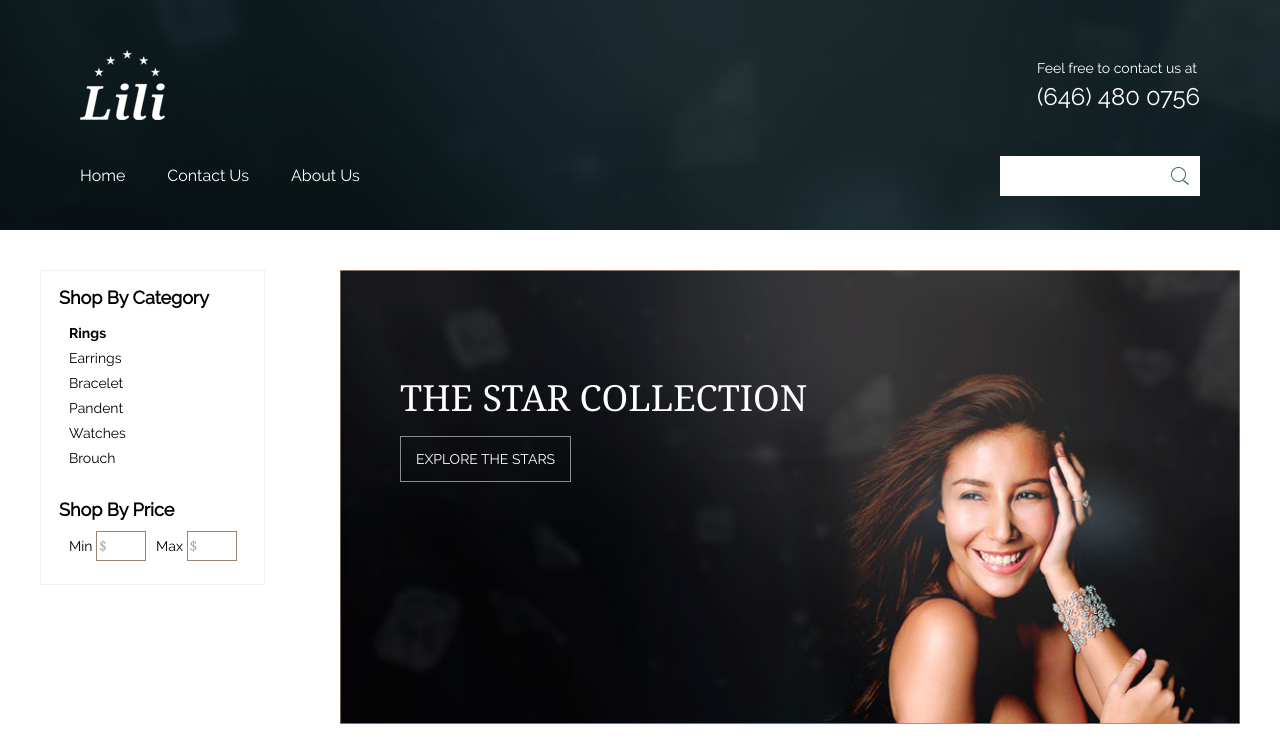
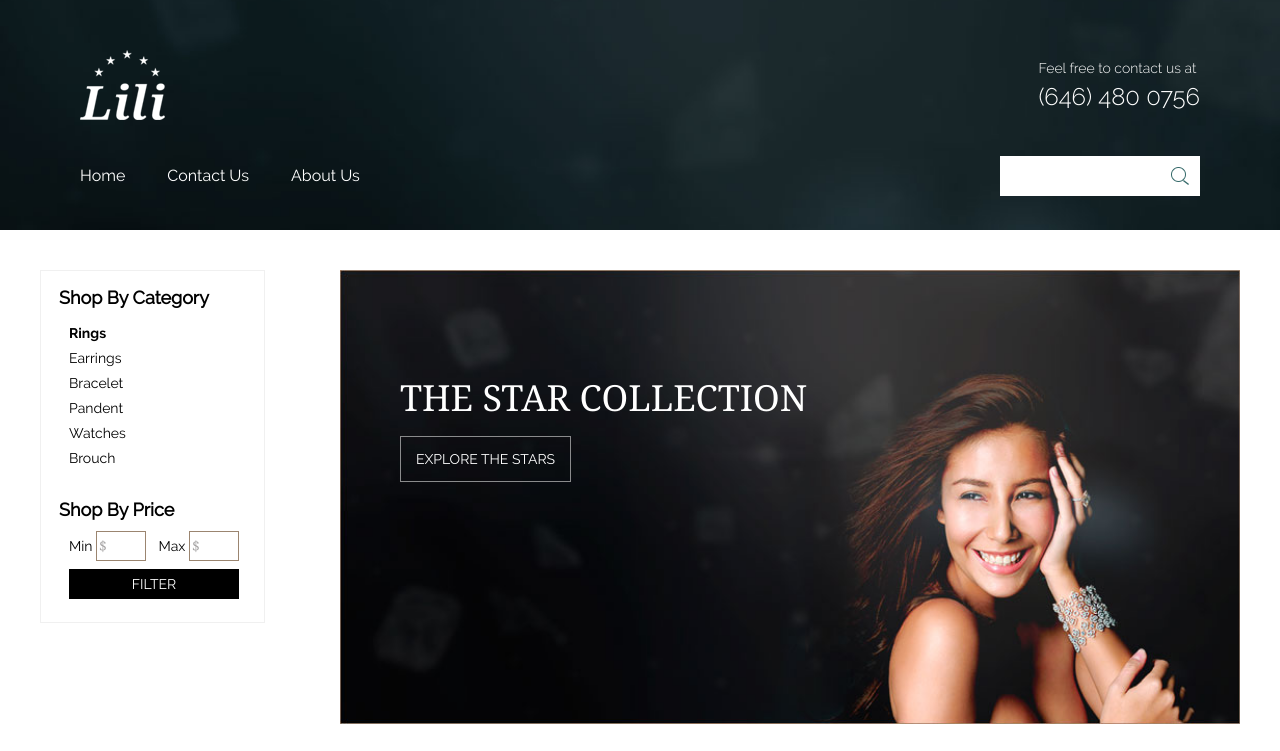
Before and after one commit to Web-Ares/lili_eBay, a website: page app/index.html in a window 1280 px wide. Shown: the top 751 px of the page. Drawn offline with nearby package versions, Linux system fonts and the light colour scheme; files that its build step writes are made by us from their sources.

Commit message:
add font light and button in filter

```diff
--- a/app/index.html
+++ b/app/index.html
@@ -95,6 +95,8 @@
                     <label>Max</label>
                     <span class="price-range__field"><input type="text" placeholder=""></span>
                 </fieldset>
+
+                <button class="btn btn_2" type="submit"><span>FILter</span></button>
             </form>
             <!--/price-range-->
 
--- a/app/sass/_btn.scss
+++ b/app/sass/_btn.scss
@@ -8,6 +8,7 @@
   font-family: $font;
   font-size: 12px;
   text-transform: uppercase;
+  text-align: center;
 
   &:before {
     content: '';
@@ -31,12 +32,15 @@
   }
 
   span {
-    display: table-cell;
-    vertical-align: middle;
     position: relative;
     z-index: 2;
     color: #fff;
     transition: color .3s ease-in-out;
+  }
+
+  &.btn_2 {
+    border: none;
+    background-color: #000;
   }
 }
 
--- a/app/sass/_fonts.scss
+++ b/app/sass/_fonts.scss
@@ -39,3 +39,10 @@
   font-weight: normal;
   font-style: normal;
 }
+
+@font-face {
+  font-family: "Raleway-Light";
+  src: url("../fonts/Raleway-Light.woff") format("woff");
+  font-weight: normal;
+  font-style: normal;
+}
--- a/app/sass/_price-range.scss
+++ b/app/sass/_price-range.scss
@@ -1,12 +1,13 @@
 /* --------------- price-range --------------- */
 .price-range {
   display: flex;
-  justify-content: flex-start;
-  padding: 5px 5px 5px 10px;
+  flex-wrap: wrap;
+  justify-content: space-between;
+  padding: 5px 15px 5px 10px;
 
   fieldset {
     display: block;
-    margin-left: 10px;
+    margin: 0 0 8px 10px;
 
     &:first-child { margin-left: 0; }
   }
@@ -44,6 +45,12 @@
       background: #fff;
     }
   }
+
+  button[type=submit] {
+    display: block;
+    width: 100%;
+    padding: 7px 10px;
+  }
 }
 
 @media (min-width: $small) {
--- a/app/sass/_settings.scss
+++ b/app/sass/_settings.scss
@@ -10,6 +10,7 @@ $large: 1280px;
 \*===================================================*/
 $font: 'Raleway-Regular', sans-serif;
 $font-bold: 'Raleway-Bold', sans-serif;
+$font-light: 'Raleway-Light', sans-serif;
 $fontNoto: 'NotoSerif-Regular', sans-serif;
 $fontNoto-bold: 'NotoSerif-Bold', sans-serif;
 $fontNoto-bolditalic: 'NotoSerif-BoldItalic', sans-serif;
--- a/app/sass/_site.scss
+++ b/app/sass/_site.scss
@@ -32,6 +32,7 @@ body {
 		  height: 30px;
 		  z-index: 2;
 		  border: 1px solid #fff;
+		  font-family: $font-light;
 
 		  &:before {
 			  display: block;
@@ -191,7 +192,6 @@ body {
 			width: auto;
 			height: auto;
 			color: #fff;
-			font-family: $font;
 			border: none;
 
 			&:before {
```
Also changed, not shown: app/fonts/Raleway-Light.woff (added).
